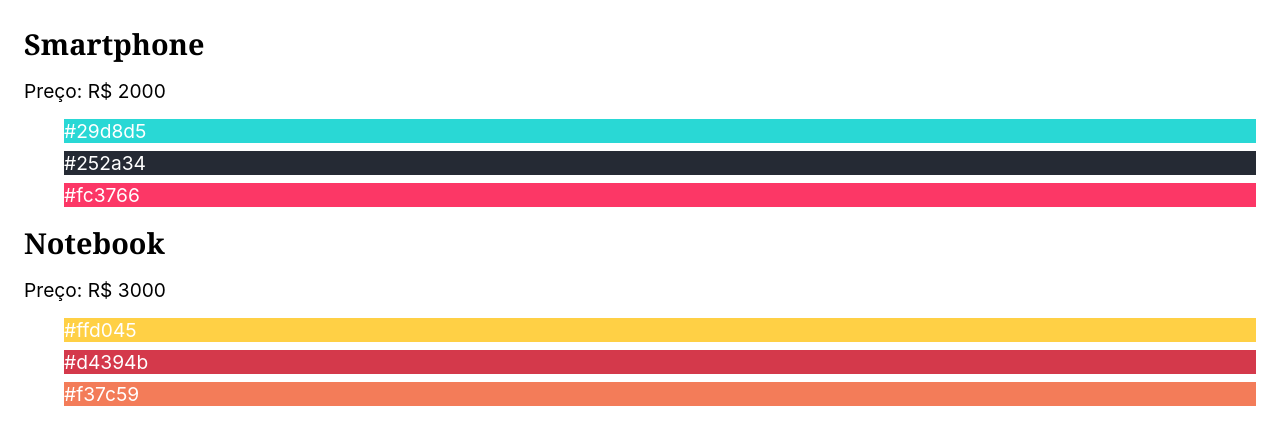
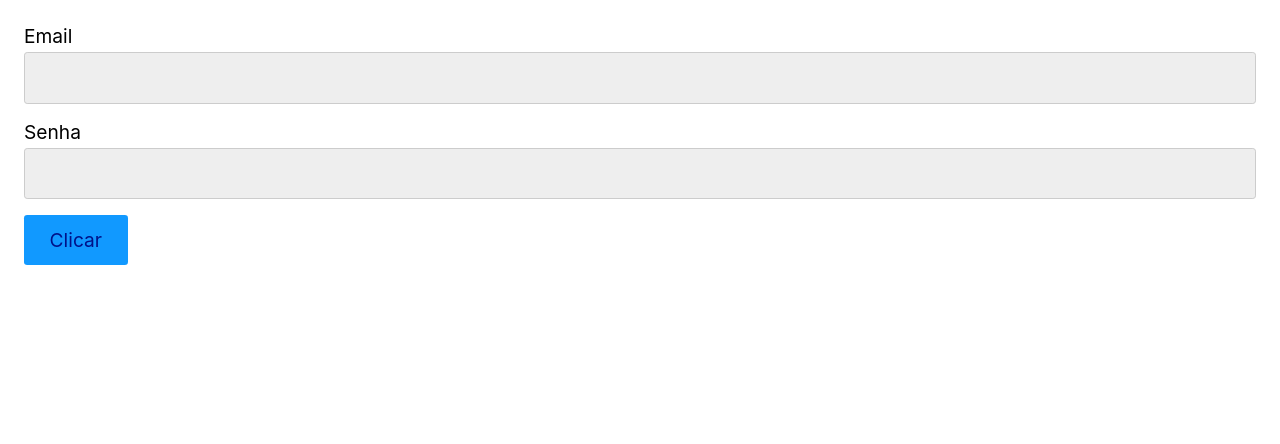
Before and after one commit to menezesrafaella/learning-react-origamid, a React (Create React App) app: page / in a window 1280 px wide. Shown: the top 444 px of the page. Built offline with nearby package versions, Linux system fonts and the light colour scheme.

Commit message:
feat: :zap: learning about props(propriedades)

```diff
--- a/src/App.js
+++ b/src/App.js
@@ -1,4 +1,5 @@
 import React from 'react';
+import Form from './Form/Form';
 // --------------------------- Aula de JSX - 2 ---------------------------------
 // const persona = {
 //   client: 'Mario',
@@ -13,55 +14,67 @@ import React from 'react';
 // --------------------------- Aula de JSX - 2 ---------------------------------
 
 
-// --------------------------- Aula de JSX - Array ---------------------------------
-// Mostre apenas produtos que forem mais caros que R$ 1500
-const produtos = [
-  {
-    id: 1,
-    nome: 'Smartphone',
-    preco: 'R$ 2000',
-    cores: ['#29d8d5', '#252a34', '#fc3766'],
-  },
-  {
-    id: 2,
-    nome: 'Notebook',
-    preco: 'R$ 3000',
-    cores: ['#ffd045', '#d4394b', '#f37c59'],
-  },
-  {
-    id: 3,
-    nome: 'Tablet',
-    preco: 'R$ 1500',
-    cores: ['#365069', '#47c1c8', '#f95786'],
-  },
-];
 
+const Titulo = ({cor, texto, children}) => {
+  return <h1 style={{color: cor}}>{texto}</h1>
+}
 
 
 const App = () => {
-  const dados = produtos.filter((produto) =>
-    Number(produto.preco.replace('R$ ', '')) > 1500)
-  console.log(dados)
 
   return (
-    <section>
-      {dados.map(({ id, nome, preco, cores }) => (
-        <div key={id}>
-          <h1>{nome}</h1>
-          <p>Preço: {preco} </p>
-          <ul>
-            {cores.map(cor => (
-              <li key={cor} style={{ color: 'white', backgroundColor: cor }}>{cor}</li>
-            ))}
-          </ul>
-        </div>
-      ))}
-
-    </section>
+    <Form />
+    // <div>
+    //   <Titulo cor="red" texto="Meu titulo" />
+    //   <Titulo cor="blue" texto="Meu titulo" />
+    //   <Titulo cor="yellow" texto="Meu titulo"> Children</Titulo>
+    // </div>
   )
 };
 
-// Uma solução:
+// --------------------------- Aula de JSX - Array ---------------------------------
+// Mostre apenas produtos que forem mais caros que R$ 1500
+// const produtos = [
+//   {
+//     id: 1,
+//     nome: 'Smartphone',
+//     preco: 'R$ 2000',
+//     cores: ['#29d8d5', '#252a34', '#fc3766'],
+//   },
+//   {
+//     id: 2,
+//     nome: 'Notebook',
+//     preco: 'R$ 3000',
+//     cores: ['#ffd045', '#d4394b', '#f37c59'],
+//   },
+//   {
+//     id: 3,
+//     nome: 'Tablet',
+//     preco: 'R$ 1500',
+//     cores: ['#365069', '#47c1c8', '#f95786'],
+//   },
+// ];
+// Primeira solução:
+// const dados = produtos.filter((produto) =>
+// Number(produto.preco.replace('R$ ', '')) > 1500)
+// console.log(dados)
+
+
+// <section>
+//   {dados.map(({ id, nome, preco, cores }) => (
+//     <div key={id}>
+//       <h1>{nome}</h1>
+//       <p>Preço: {preco} </p>
+//       <ul>
+//         {cores.map(cor => (
+//           <li key={cor} style={{ color: 'white', backgroundColor: cor }}>{cor}</li>
+//         ))}
+//       </ul>
+//     </div>
+//   ))}
+
+// </section>
+// Segunda solução:
 // produtos.filter((produto) =>
 //   Number(produto.preco.replace('R$ ', '')) > 1500
 // ).map(produto => (
@@ -76,7 +89,6 @@ const App = () => {
 //   </div>
 // ))}
 
-// --------------------------- Aula de JSX - Array ---------------------------------
 
 // O JSX necessita de uma key única para cada elemento da Array
 // Ex: <li key="e1">Apple</li>
--- /dev/null
+++ b/src/Form/Button.js
@@ -0,0 +1,11 @@
+import React from 'react'
+
+const Button = (props) => {
+  return (
+    <div>
+      <button>Clicar</button>
+    </div>
+  )
+}
+
+export default Button
--- /dev/null
+++ b/src/Form/Form.js
@@ -0,0 +1,15 @@
+import React from 'react'
+import Button from './Button'
+import Input from './Input'
+
+const Form = () => {
+  return (
+    <div>
+      <Input label="Email" id="email" required/>
+      <Input label="Senha" id="password" type="password"/>
+      <Button/>
+    </div>
+  )
+}
+
+export default Form
--- /dev/null
+++ b/src/Form/Input.js
@@ -0,0 +1,12 @@
+import React from 'react'
+
+const Input = ({label, id, ...props}) => {
+  return (
+    <div style={{margin: "1rem 0"}}>
+      <label htmlFor="id">{label}</label>
+      <input id={id} type="text" {...props}/>
+    </div>
+  )
+}
+
+export default Input
```
